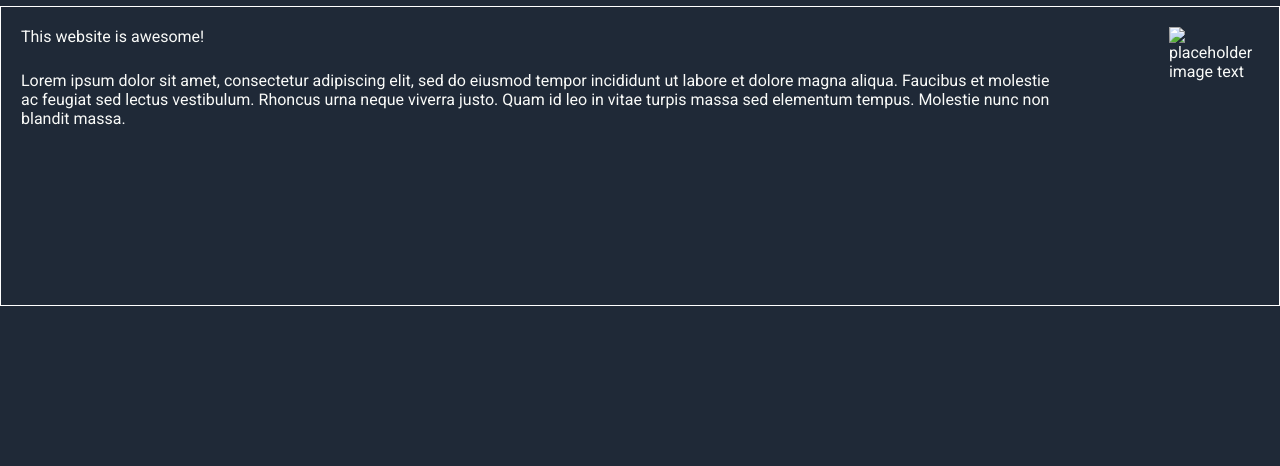
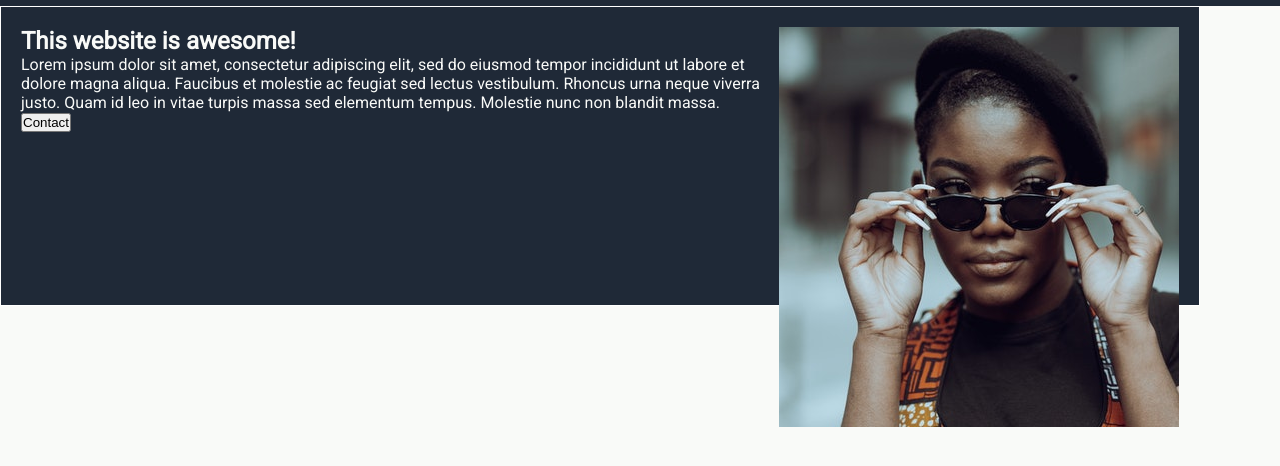
Before and after one commit to Reverae/odin-landing-page, a plain HTML site: page index.html in a window 1280 px wide. Shown: the part 44-510 px from the top of the page. Drawn offline with Linux system fonts and the light colour scheme.

Commit message:
rewrote hero section added placeholders for styling

```diff
--- a/css/style.css
+++ b/css/style.css
@@ -8,7 +8,7 @@
 
 body {
   font-family: "roboto", sans-serif;
-  background-color: #1F2937;
+  background-color: #F9FAF8;
 }
 
 /* header section and nav bar*/
@@ -121,26 +121,12 @@ ul li:hover {
 
 .container {
   height: 300px;
-  width: ;
+  max-width: 1200px;
   background-color:#1F2937;
   color: #F9FAF8;
   border: 1px solid white;
   padding:20px;
   display: flex;
+  flex-direction: row;
   justify-content: space-between;
-
 }
-
-.hero-left {
-  border: 1px solid white;
-  width: calc 50%;
-  display: flex;
-  flex-direction: column;
-  justify-content: left;
-  align-items: center;
-}
-
-.hero-second {
-  margin-top: 25px;
-  margin-right: 100px;
-}
--- a/index.html
+++ b/index.html
@@ -35,17 +35,26 @@
       </div>
     </header>
     <!--hero section - image-->
-    <div class="container">
-      <div id="hero-left" class="hero">
-        <div class="hero-main">
-          This website is awesome!
+    <section class="hero">
+      <div class="container">
+        <div class="hero-left">
+          <div class="hero-text">
+            <h1>This website is awesome!</h1>
+          </div>
+          <div>
+            <p class="hero-second">Lorem ipsum dolor sit amet, consectetur adipiscing elit, sed do eiusmod tempor incididunt ut labore et dolore magna aliqua. Faucibus et molestie ac feugiat sed lectus vestibulum. Rhoncus urna neque viverra justo. Quam id leo in vitae turpis massa sed elementum tempus. Molestie nunc non blandit massa.</p>
+          </div>
+          <div class="button">
+            <form>
+              <button formaction="/link_4.html">Contact</button>
+            </form>
+          </div>
         </div>
-        <p class="hero-second">Lorem ipsum dolor sit amet, consectetur adipiscing elit, sed do eiusmod tempor incididunt ut labore et dolore magna aliqua. Faucibus et molestie ac feugiat sed lectus vestibulum. Rhoncus urna neque viverra justo. Quam id leo in vitae turpis massa sed elementum tempus. Molestie nunc non blandit massa.</p>
+        <div class="image">
+          <img src="../images/pexels-katho-mutodo-8434791.jpg" alt="">
+        </div>
       </div>
-      <div id="hero-right" class="hero">
-        <img src="" alt="placeholder image text">
-      </div>
-    </div>
+    </section>
     <!--section 3 information - 4 imges plus text -->
 
     <!--section 4 testimonial-->
```
Also changed, not shown: images/pexels-katho-mutodo-8434791.jpg (added), link_4.html (added).
